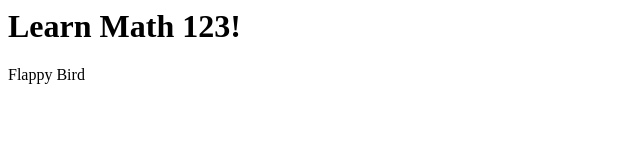
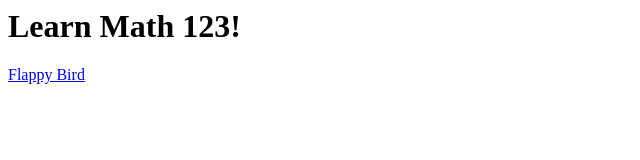
Before and after one commit to HalfSmore/LearnMath123, a plain HTML site: page index.html in a window 1280 px wide. Shown: the full height of the page, 0-640 px from the left. Drawn offline with Linux system fonts and the light colour scheme.

Commit message:
Update index.html

```diff
--- a/index.html
+++ b/index.html
@@ -2,5 +2,5 @@
   <h1>
     Learn Math 123!
   </h1>
-    <a href: popy> Flappy Bird</a>
+    <a href = popy> Flappy Bird</a>
 </body>
```
